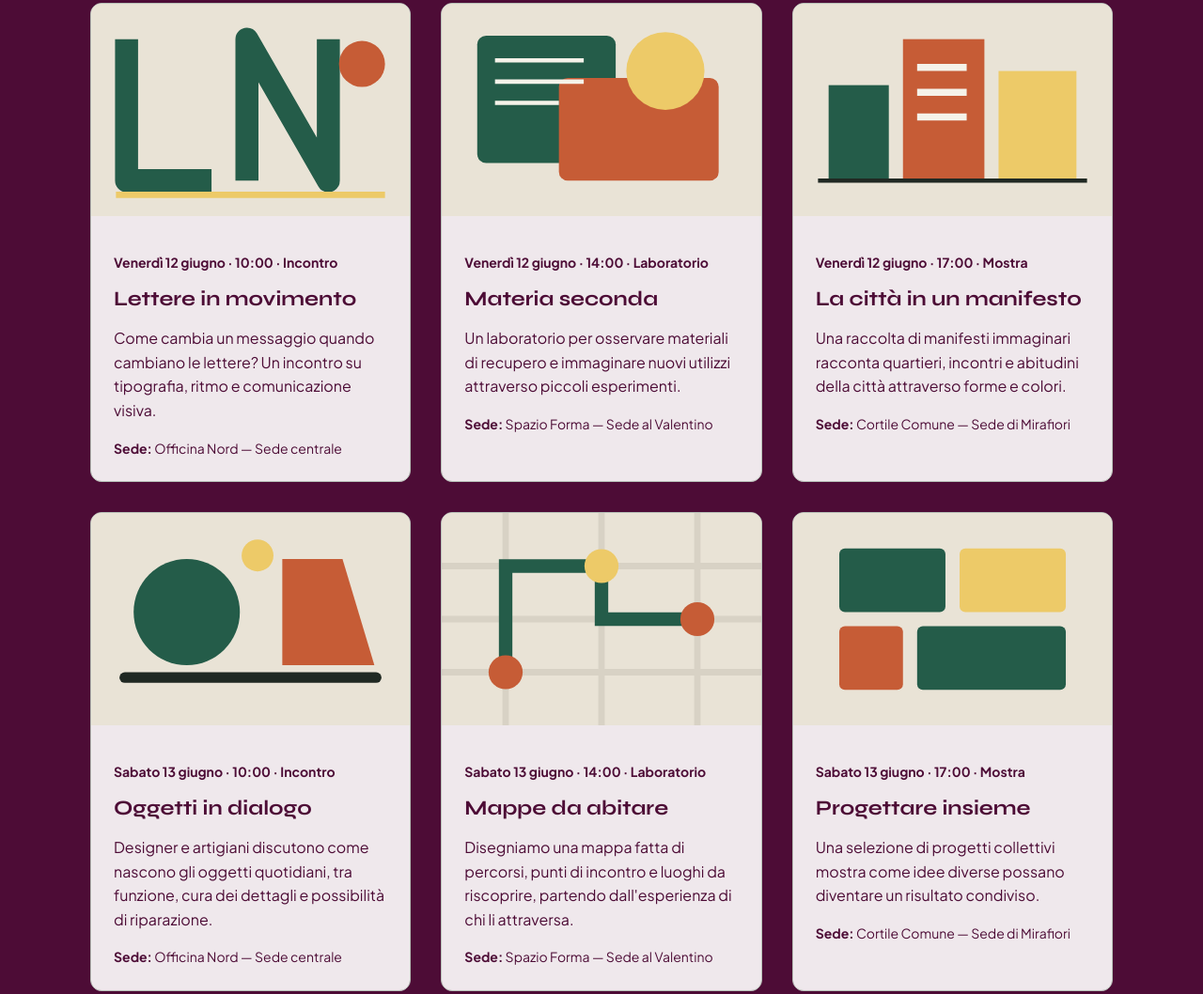
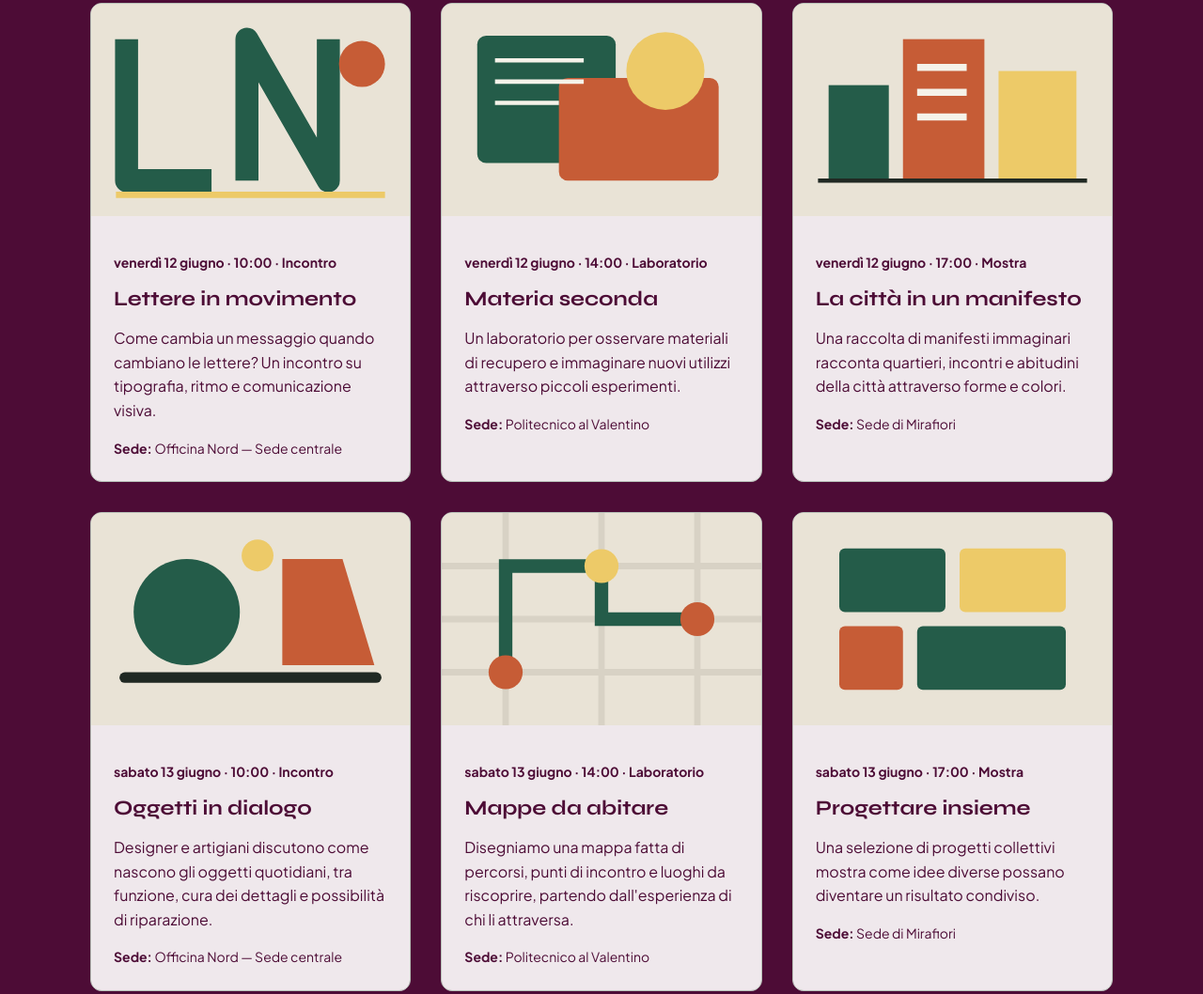
Before and after one commit to AgataBucovaz/festival-segnale, a plain HTML site: page programma.html in a window 1280 px wide. Shown: the part 531-1589 px from the top of the page at 94% size. Drawn offline with Linux system fonts and the light colour scheme.

Commit message:
consegna 5

```diff
--- /dev/null
+++ b/dati/eventi.json
@@ -0,0 +1,68 @@
+[
+  {
+    "id": 1,
+    "titolo": "Lettere in movimento",
+    "data": "2026-06-12",
+    "orario": "10:00",
+    "categoria": "Incontro",
+    "descrizione": "Come cambia un messaggio quando cambiano le lettere? Un incontro su tipografia, ritmo e comunicazione visiva.",
+    "immagine": "assets/lettere-in-movimento.svg",
+    "immagine_alt": "Lettere geometriche disposte su una griglia",
+    "sede_id": 1
+  },
+  {
+    "id": 2,
+    "titolo": "Materia seconda",
+    "data": "2026-06-12",
+    "orario": "14:00",
+    "categoria": "Laboratorio",
+    "descrizione": "Un laboratorio per osservare materiali di recupero e immaginare nuovi utilizzi attraverso piccoli esperimenti.",
+    "immagine": "assets/materia-seconda.svg",
+    "immagine_alt": "Forme sovrapposte che richiamano campioni di materiali",
+    "sede_id": 2
+  },
+  {
+    "id": 3,
+    "titolo": "La città in un manifesto",
+    "data": "2026-06-12",
+    "orario": "17:00",
+    "categoria": "Mostra",
+    "descrizione": "Una raccolta di manifesti immaginari racconta quartieri, incontri e abitudini della città attraverso forme e colori.",
+    "immagine": "assets/citta-manifesto.svg",
+    "immagine_alt": "Rettangoli colorati compongono una città astratta.",
+    "sede_id": 3
+  },
+  {
+    "id": 4,
+      "titolo": "Oggetti in dialogo",
+      "data": "2026-06-13",
+      "orario": "10:00",
+      "categoria": "Incontro",
+      "descrizione": "Designer e artigiani discutono come nascono gli oggetti quotidiani, tra funzione, cura dei dettagli e possibilità di riparazione.",
+      "immagine": "assets/oggetti-dialogo.svg",
+      "immagine_alt": "Due forme geometriche si fronteggiano sopra una linea comune.",
+      "sede_id": 1
+  },
+  {
+    "id": 5,
+      "titolo": "Mappe da abitare",
+      "data": "2026-06-13",
+      "orario": "14:00",
+      "categoria": "Laboratorio",
+      "descrizione": "Disegniamo una mappa fatta di percorsi, punti di incontro e luoghi da riscoprire, partendo dall'esperienza di chi li attraversa.",
+      "immagine": "assets/mappe-abitare.svg",
+      "immagine_alt": "Un percorso collega tre punti su una mappa geometrica.",
+      "sede_id": 2
+  },
+  {
+    "id": 6,
+      "titolo": "Progettare insieme",
+      "data": "2026-06-13",
+      "orario": "17:00",
+      "categoria": "Mostra",
+      "descrizione": "Una selezione di progetti collettivi mostra come idee diverse possano diventare un risultato condiviso.",
+      "immagine": "assets/progettare-insieme.svg",
+      "immagine_alt": "Moduli di colori diversi si incastrano in una composizione comune.",
+      "sede_id": 3
+  }
+]
--- /dev/null
+++ b/dati/sedi.json
@@ -0,0 +1,17 @@
+[
+  {
+    "id": 1,
+    "nome": "Officina Nord — Sede centrale",
+    "indirizzo": "Corso Duca degli Abruzzi 24, Torino"
+  },
+  {
+    "id": 2,
+    "nome": "Politecnico al Valentino",
+    "indirizzo": "Viale Mattioli 39, Torino"
+  },
+  {
+    "id": 3,
+    "nome": "Sede di Mirafiori",
+    "indirizzo": "Corso Luigi Settembrini 178, Torino"
+  }
+]
--- a/programma.html
+++ b/programma.html
@@ -37,66 +37,108 @@
 
     <section class="content-section">
       <h2 id="titolo-eventi">Gli appuntamenti</h2>
-      <div class="event-grid">
-        <article class="event-card">
-          <img src="assets/lettere-in-movimento.svg" alt="Lettere geometriche disposte su una griglia" width="900" height="600">
-          <div class="event-body">
-            <p class="event-meta">Venerdì 12 giugno · 10:00 · Incontro</p>
-            <h3>Lettere in movimento</h3>
-            <p>Come cambia un messaggio quando cambiano le lettere? Un incontro su tipografia, ritmo e comunicazione visiva.</p>
-            <p class="event-place"><strong>Sede:</strong> Officina Nord — Sede centrale</p>
-          </div>
-        </article>
-        <article class="event-card">
-          <img src="assets/materia-seconda.svg" alt="Forme sovrapposte che richiamano campioni di materiali" width="900" height="600">
-          <div class="event-body">
-            <p class="event-meta">Venerdì 12 giugno · 14:00 · Laboratorio</p>
-            <h3>Materia seconda</h3>
-            <p>Un laboratorio per osservare materiali di recupero e immaginare nuovi utilizzi attraverso piccoli esperimenti.</p>
-            <p class="event-place"><strong>Sede:</strong> Spazio Forma — Sede al Valentino</p>
-          </div>
-        </article>
-        <article class="event-card">
-          <img src="assets/citta-manifesto.svg" alt="Rettangoli colorati compongono una città astratta." width="900" height="600">
-          <div class="event-body">
-            <p class="event-meta">Venerdì 12 giugno · 17:00 · Mostra</p>
-            <h3>La città in un manifesto</h3>
-            <p>Una raccolta di manifesti immaginari racconta quartieri, incontri e abitudini della città attraverso forme e colori.</p>
-            <p class="event-place"><strong>Sede:</strong> Cortile Comune — Sede di Mirafiori</p>
-          </div>
-        </article>
-        <article class="event-card">
-          <img src="assets/oggetti-dialogo.svg" alt="Due forme geometriche si fronteggiano sopra una linea comune." width="900" height="600">
-          <div class="event-body">
-            <p class="event-meta">Sabato 13 giugno · 10:00 · Incontro</p>
-            <h3>Oggetti in dialogo</h3>
-            <p>Designer e artigiani discutono come nascono gli oggetti quotidiani, tra funzione, cura dei dettagli e possibilità di riparazione.</p>
-            <p class="event-place"><strong>Sede:</strong> Officina Nord — Sede centrale</p>
-          </div>
-        </article>
-        <article class="event-card">
-          <img src="assets/mappe-abitare.svg" alt="Un percorso collega tre punti su una mappa geometrica." width="900" height="600">
-          <div class="event-body">
-            <p class="event-meta">Sabato 13 giugno · 14:00 · Laboratorio</p>
-            <h3>Mappe da abitare</h3>
-            <p>Disegniamo una mappa fatta di percorsi, punti di incontro e luoghi da riscoprire, partendo dall'esperienza di chi li attraversa.</p>
-            <p class="event-place"><strong>Sede:</strong> Spazio Forma — Sede al Valentino</p>
-          </div>
-        </article>
-        <article class="event-card">
-          <img src="assets/progettare-insieme.svg" alt="Moduli di colori diversi si incastrano in una composizione comune." width="900" height="600">
-          <div class="event-body">
-            <p class="event-meta">Sabato 13 giugno · 17:00 · Mostra</p>
-            <h3>Progettare insieme</h3>
-            <p>Una selezione di progetti collettivi mostra come idee diverse possano diventare un risultato condiviso.</p>
-            <p class="event-place"><strong>Sede:</strong> Cortile Comune — Sede di Mirafiori</p>
-          </div>
-        </article>
-      </div>
+      <p id="eventi-messaggio" role="status" aria-live="polite">Caricamento degli appuntamenti…</p>
+      <div class="event-grid" id="event-grid"></div>
     </section>
   </main>
 
 
   <footer class="site-footer"><div class="container"><p>Segnale · Progetto didattico · Festival immaginario</p></div></footer>
+<script>
+  const griglia = document.getElementById("event-grid");
+  const messaggio = document.getElementById("eventi-messaggio");
+
+  function creaElemento(tag, classe, testo) {
+    const elemento = document.createElement(tag);
+    if (classe) elemento.className = classe;
+    if (testo !== undefined) elemento.textContent = testo;
+    return elemento;
+  }
+
+  function creaScheda(evento, nomeSede) {
+    const articolo = creaElemento("article", "event-card");
+
+    const immagine = document.createElement("img");
+    immagine.src = evento.immagine;
+    immagine.alt = evento.immagine_alt || "";
+    immagine.width = 900;
+    immagine.height = 600;
+    articolo.appendChild(immagine);
+
+    const corpo = creaElemento("div", "event-body");
+    const data = new Date(`${evento.data}T00:00:00`);
+    const dataFormattata = Number.isNaN(data.getTime())
+      ? evento.data
+      : new Intl.DateTimeFormat("it-IT", {
+          weekday: "long",
+          day: "numeric",
+          month: "long"
+        }).format(data);
+
+    corpo.appendChild(creaElemento(
+      "p",
+      "event-meta",
+      `${dataFormattata} · ${evento.orario} · ${evento.categoria}`
+    ));
+    corpo.appendChild(creaElemento("h3", "", evento.titolo));
+    corpo.appendChild(creaElemento("p", "", evento.descrizione));
+
+    const sede = creaElemento("p", "event-place");
+    const etichetta = document.createElement("strong");
+    etichetta.textContent = "Sede: ";
+    sede.append(etichetta, document.createTextNode(nomeSede));
+    corpo.appendChild(sede);
+
+    articolo.appendChild(corpo);
+    return articolo;
+  }
+
+  async function caricaEventi() {
+    try {
+      const [rispostaEventi, rispostaSedi] = await Promise.all([
+        fetch("dati/eventi.json"),
+        fetch("dati/sedi.json")
+      ]);
+
+      if (!rispostaEventi.ok) {
+  throw new Error(`eventi.json: errore HTTP ${rispostaEventi.status}`);
+}
+if (!rispostaSedi.ok) {
+  throw new Error(`sedi.json: errore HTTP ${rispostaSedi.status}`);
+}
+
+
+      const [eventi, sedi] = await Promise.all([
+        rispostaEventi.json(),
+        rispostaSedi.json()
+      ]);
+
+      if (!Array.isArray(eventi) || !Array.isArray(sedi)) {
+        throw new Error("Formato JSON non valido.");
+      }
+
+      if (eventi.length === 0) {
+        messaggio.textContent = "Al momento non ci sono eventi in programma.";
+        return;
+      }
+
+      const sediPerId = new Map(sedi.map(sede => [sede.id, sede.nome]));
+
+      for (const evento of eventi) {
+        const nomeSede = sediPerId.get(evento.sede_id) || "Sede da definire";
+        griglia.appendChild(creaScheda(evento, nomeSede));
+      }
+
+      messaggio.remove();
+    } catch (errore) {
+  console.error("Errore nel caricamento del programma:", errore);
+  messaggio.textContent = `Errore nel caricamento: ${errore.message}`;
+}
+
+  }
+
+  caricaEventi();
+</script>
+
 </body>
 </html>
```
Also changed, not shown: info.html (+20 -0 lines), meteo.js (added, +42 -0 lines), 1 other file.
